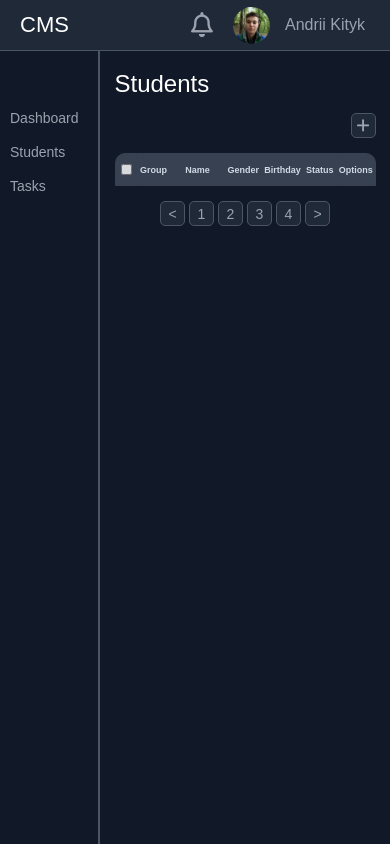
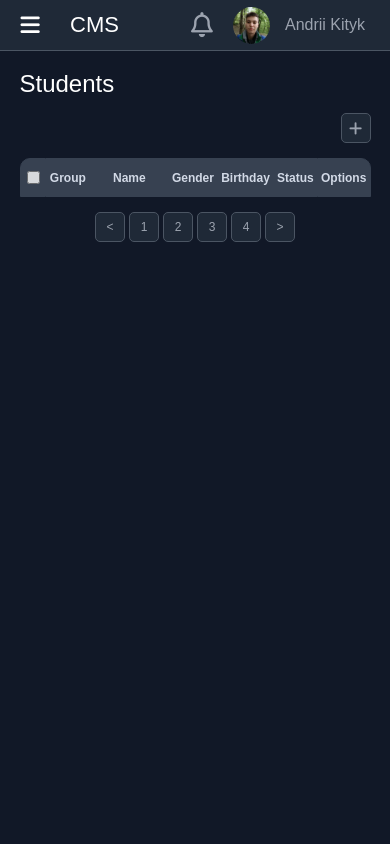
Before and after one commit to Andrii-sudo/CMS, a PHP site: page /students.html in a window 390 px wide. Run offline with PHP 8.4, Linux system fonts and the light colour scheme; lists and menus that the app fills with data are empty.

Commit message:
Add burger-menu

```diff
--- a/dashboard.html
+++ b/dashboard.html
@@ -14,6 +14,9 @@
 <body>
     <header>
         <div class="header-section">
+            <button class="burger-menu" id="burger-menu-show" aria-label="Burger menu">
+                <i class="fa-solid fa-bars"></i>
+            </button>
             <a href="./students.html">
                 <h1>CMS</h1>
             </a>
--- a/messages.html
+++ b/messages.html
@@ -13,6 +13,9 @@
 <body>
     <header>
         <div class="header-section">
+            <button class="burger-menu" id="burger-menu-show" aria-label="Burger menu">
+                <i class="fa-solid fa-bars"></i>
+            </button>
             <a href="./students.html">
                 <h1>CMS</h1>
             </a>
--- a/scripts/navbar.js
+++ b/scripts/navbar.js
@@ -13,3 +13,19 @@
 {
     lsNav[2].style.color = "#3b82f6";
 }
+
+document.getElementById("burger-menu-show").addEventListener("click", btnBurgerMenuShowClicked);
+
+let isNavShowed = false;
+function btnBurgerMenuShowClicked()
+{
+    if (isNavShowed)
+    {
+        document.querySelector("nav").style.display = "none";
+    }
+    else
+    {
+        document.querySelector("nav").style.display = "block";
+    }
+    isNavShowed = !isNavShowed;
+}
--- a/students.html
+++ b/students.html
@@ -14,16 +14,13 @@
     <link rel="stylesheet" href="styles/students.css">
 
     <link rel="stylesheet" href="styles/all.min.css">
-
-    <!--
-    <link rel="preload" href="styles/students.css" as="style" onload="this.onload=null;this.rel='stylesheet'">
-    <link rel="preload" href="styles/navbar.css" as="style" onload="this.onload=null;this.rel='stylesheet'">
-    <link rel="preload" href="styles/all.min.css" as="style" onload="this.onload=null;this.rel='stylesheet'">
-    -->
 </head>
 <body>
     <header>
         <div class="header-section">
+            <button class="burger-menu" id="burger-menu-show" aria-label="Burger menu">
+                <i class="fa-solid fa-bars"></i>
+            </button>
             <a href="./students.html">
                 <h1>CMS</h1>
             </a>
--- a/styles/header.css
+++ b/styles/header.css
@@ -37,6 +37,31 @@ header
     display: flex;
     flex-direction: row;
     align-items: center;
+}
+
+.burger-menu
+{
+    display: none;
+    background-color: transparent;
+    border: none;
+
+    height: 40px;
+    width: 40px;
+    border-radius: 50%;
+
+    margin: 0 0 0 10px;
+    cursor: pointer;
+}
+
+.burger-menu:hover
+{
+    background-color: #374151;
+}
+
+.burger-menu i
+{
+    color: white;
+    font-size: 22px;
 }
 
 h1
@@ -222,3 +247,11 @@ h1
         display: none;
     }
 }
+
+@media screen and (max-width: 700px)
+{
+    .burger-menu
+    {
+        display: block;
+    }
+}
--- a/styles/navbar.css
+++ b/styles/navbar.css
@@ -12,6 +12,20 @@ nav
     background-color: #111827;
     border-right: 2px #4b5563 solid;
     box-sizing: border-box;
+    animation: navAnim 0.4s;
+}
+
+@keyframes navAnim {
+    from
+    {
+        left: -150px;
+        opacity: 0;
+    }
+    to
+    {
+        left: 0;
+        opacity: 1;
+    }
 }
 
 nav ul
@@ -38,27 +52,28 @@ nav ul li a:hover
 
 @media screen and (max-width: 350px)
 {
-    nav { width: 75px; }
+    nav
+    {
+        display: none;
+        position: fixed;
+        width: 125px;
+    }
     nav ul
     {
-        margin-left: 5px;
+        margin-left: 20px;
         font-size: 12px;
     }
 }
 
-@media screen and (min-width: 350px) and (max-width: 500px)
+
+@media screen and (min-width: 350px) and (max-width: 700px)
 {
-    nav { width: 100px; }
-    nav ul
+    nav
     {
-        margin-left: 10px;
-        font-size: 14px;
+        display: none;
+        position: fixed;
+        width: 150px;
     }
-}
-
-@media screen and (min-width: 500px) and (max-width: 700px)
-{
-    nav { width: 125px; }
     nav ul
     {
         margin-left: 20px;
--- a/styles/students.css
+++ b/styles/students.css
@@ -352,87 +352,37 @@ h3
     background-color: #991b1b;
 }
 
-@media screen and (max-width: 350px)
+@media screen and (max-width: 700px)
 {
     main
     {
-        left: 75px;
-        width: calc(100% - 75px);
+        left: 0;
+        width: 100%;
     }
+}
 
+@media screen and (min-width: 700px) and (max-width: 900px)
+{
+    main
+    {
+        left: 150px;
+        width: calc(100% - 150px);
+    }
+}
+
+@media screen and (max-width: 350px)
+{
     main .btn-square
     {
-        margin: 15px 0 15px calc(95% - 20px);
-        width: 20px;
-        height: 20px;
+        margin: 15px 0 15px calc(95% - 24px);
+        width: 24px;
+        height: 24px;
         border-radius: 4px;
     }
 
     th, td
     {
-        font-size: 8px;
-        padding-top: 5px;
-        padding-bottom: 5px;
-    }
-
-    input[type="checkbox"]
-    {
-        height: 9px;
-        width: 9px;
-    }
-
-    td span
-    {
-        width: 9px;
-        height: 9px;
-    }
-
-    #pagination-container button,
-    td button i
-    {
-        font-size: 12px;
-    }
-
-    .modal-body
-    {
-        width: 90%;
-        padding-right: 5%;
-        padding-left: 5%;
-    }
-
-    td .btn-square
-    {
-        width: 15px;
-        height: 15px;
-        border-radius: 4px;
-        margin: 0 1px 0 0;
-    }
-
-    td .btn-square i
-    {
-        font-size: 8px;
-    }
-}
-
-@media screen and (min-width: 350px) and (max-width: 500px)
-{
-    main
-    {
-        left: 100px;
-        width: calc(100% - 100px);
-    }
-
-    main .btn-square
-    {
-        margin: 15px 0 15px calc(95% - 25px);
-        width: 25px;
-        height: 25px;
-        border-radius: 5px;
-    }
-
-    th, td
-    {
-        font-size: 9px;
+        font-size: 10px;
         padding-top: 7px;
         padding-bottom: 7px;
     }
@@ -450,9 +400,9 @@ h3
     }
 
     #pagination-container button,
-    td button i
+    td .btn-square i
     {
-        font-size: 14px;
+        font-size: 12px;
     }
 
     .modal-body
@@ -464,66 +414,69 @@ h3
 
     td .btn-square
     {
-        width: 15px;
-        height: 15px;
-        border-radius: 4px;
+        width: 20px;
+        height: 20px;
         margin: 0 1px 0 0;
     }
 
     td .btn-square i
     {
-        font-size: 8px;
+        font-size: 10px;
     }
 }
 
-@media screen and (min-width: 500px) and (max-width: 700px)
+@media screen and (min-width: 350px) and (max-width: 500px)
 {
-    main
+    main .btn-square
     {
-        left: 125px;
-        width: calc(100% - 125px);
+        margin: 15px 0 15px calc(95% - 30px);
+        width: 30px;
+        height: 30px;
+        border-radius: 5px;
     }
 
     th, td
     {
-        font-size: 13px;
-        padding-top: 10px;
-        padding-bottom: 10px;
+        font-size: 12px;
+        padding-top: 9px;
+        padding-bottom: 9px;
     }
 
     input[type="checkbox"]
     {
-        height: 18px;
-        width: 18px;
+        height: 13px;
+        width: 13px;
     }
 
     td span
     {
-        width: 15px;
-        height: 15px;
+        width: 12px;
+        height: 12px;
+    }
+
+    #pagination-container button,
+    td .btn-square i
+    {
+        font-size: 12px;
+    }
+
+    .modal-body
+    {
+        width: 90%;
+        padding-right: 5%;
+        padding-left: 5%;
     }
 
     td .btn-square
     {
         width: 20px;
         height: 20px;
-        border-radius: 5px;
-    }
-
-    td .btn-square i
-    {
-        font-size: 12px;
+        margin: 0 1px 0 0;
     }
 }
 
-@media screen and (min-width: 700px) and (max-width: 900px)
+@media screen and (min-width: 500px) and (max-width: 900px)
 {
-    main
-    {
-        left: 150px;
-        width: calc(100% - 150px);
-    }
-
     th, td
     {
         font-size: 14px;
--- a/tasks.html
+++ b/tasks.html
@@ -14,6 +14,9 @@
 <body>
     <header>
         <div class="header-section">
+            <button class="burger-menu" id="burger-menu-show" aria-label="Burger menu">
+                <i class="fa-solid fa-bars"></i>
+            </button>
             <a href="./students.html">
                 <h1>CMS</h1>
             </a>
```
